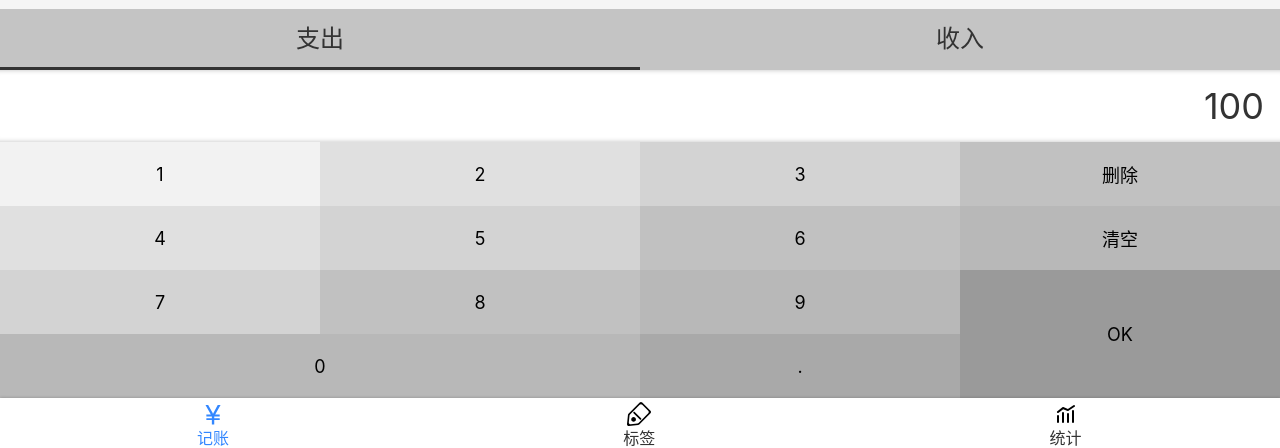
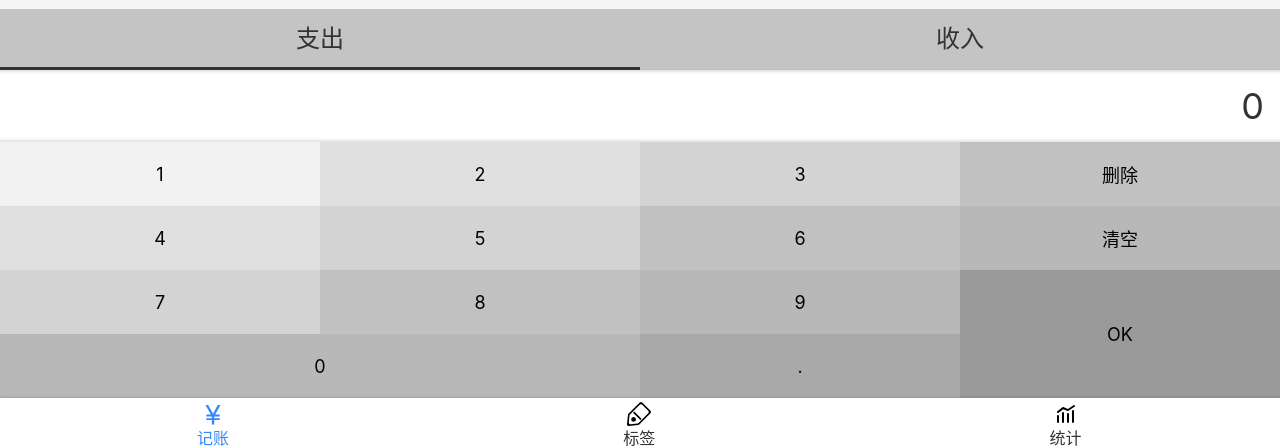
Before and after one commit to wxyhaha/ebill-2, a React app: page /#/money in a window 1280 px wide. Shown: the part 346-794 px from the top of the page. Built offline with nearby package versions, Linux system fonts and the light colour scheme.

Commit message:
numberPad部分功能完成

```diff
--- a/src/Money/CategorySection.tsx
+++ b/src/Money/CategorySection.tsx
@@ -37,7 +37,7 @@
     <Wrapper>
       <ul>
         {categoryList.map(c=>
-          <li className={category === c ? 'selected' : ''}
+          <li key={c} className={category === c ? 'selected' : ''}
               onClick={() => {setCategory(c);}}
           >{categoryMap[c]}
           </li>
--- a/src/Money/NumberPadSection.tsx
+++ b/src/Money/NumberPadSection.tsx
@@ -1,6 +1,7 @@
 import styled from 'styled-components';
+import React, {useState} from 'react';
 
-const NumberPadSection = styled.section`
+const Wrapper = styled.section`
   display: flex;
   flex-direction: column;
 
@@ -10,54 +11,123 @@
     line-height: 72px;
     text-align: right;
     padding: 0 16px;
-    box-shadow:inset 0 -5px 5px -5px rgba(0,0,0,0.25),
-               inset 0 5px 5px -5px rgba(0,0,0,0.25);
+    box-shadow: inset 0 -5px 5px -5px rgba(0, 0, 0, 0.25),
+    inset 0 5px 5px -5px rgba(0, 0, 0, 0.25);
   }
 
   > .pad {
-   >button{
+    > button {
       float: left;
       width: 25%;
       height: 64px;
       font-size: 18px;
-     border:none;
-     &.ok{
+      border: none;
+
+      &.ok {
         height: 128px;
         float: right;
       }
-     &.zero{
+
+      &.zero {
         width: 50%;
       }
-     &:nth-child(1){
+
+      &:nth-child(1) {
         background: #f2f2f2;
       }
+
       &:nth-child(2),
-     &:nth-child(5){
+      &:nth-child(5) {
         background: #e0e0e0;
       }
+
       &:nth-child(3),
       &:nth-child(6),
-     &:nth-child(9){
+      &:nth-child(9) {
         background: #d3d3d3;
       }
+
       &:nth-child(4),
       &:nth-child(7),
-     &:nth-child(10){
+      &:nth-child(10) {
         background: #c1c1c1;
       }
+
       &:nth-child(8),
       &:nth-child(11),
-     &:nth-child(13){
+      &:nth-child(13) {
         background: #b8b8b8;
       }
-     &:nth-child(12){
-       background: #9a9a9a ;
+
+      &:nth-child(12) {
+        background: #9a9a9a;
       }
-     &:nth-child(14){
+
+      &:nth-child(14) {
         background: #a9a9a9;
       }
     }
   }
 `;
 
+const NumberPadSection: React.FC = () => {
+  const [output,setOutput]=useState('0')
+  const onClickButtonWrapper=(e: React.MouseEvent)=>{
+    const text=(e.target as HTMLButtonElement).textContent
+    if(text===null){return;}
+    switch (text){
+      case '0':
+      case '1':
+      case '2':
+      case '3':
+      case '4':
+      case '5':
+      case '6':
+      case '7':
+      case '8':
+      case '9':
+      case '.':
+        if(output==='0'){
+          setOutput(text)
+        }else{
+          setOutput(output+text)
+        }
+        console.log(text);
+        break;
+      case '删除':
+        console.log('删除');
+        break;
+      case '清空':
+        console.log('清空');
+        break;
+      case 'OK':
+        console.log('确认');
+        break;
+    }
+  }
+  return (
+    <Wrapper>
+      <div className='output'>
+        {output}
+      </div>
+      <div className='pad clearfix' onClick={onClickButtonWrapper}>
+        <button>1</button>
+        <button>2</button>
+        <button>3</button>
+        <button>删除</button>
+        <button>4</button>
+        <button>5</button>
+        <button>6</button>
+        <button>清空</button>
+        <button>7</button>
+        <button>8</button>
+        <button>9</button>
+        <button className='ok'>OK</button>
+        <button className='zero'>0</button>
+        <button>.</button>
+      </div>
+    </Wrapper>
+  );
+};
+
 export default NumberPadSection;
--- a/src/views/Money.tsx
+++ b/src/views/Money.tsx
@@ -17,27 +17,7 @@
       <TagsSection/>
       <NotesSection/>
       <CategorySection/>
-      <NumberPadSection>
-        <div className='output'>
-          100
-        </div>
-        <div className='pad clearfix' >
-          <button>1</button>
-          <button>2</button>
-          <button>3</button>
-          <button>删除</button>
-          <button>4</button>
-          <button>5</button>
-          <button>6</button>
-          <button>清空</button>
-          <button>7</button>
-          <button>8</button>
-          <button>9</button>
-          <button className='ok'>OK</button>
-          <button className='zero'>0</button>
-          <button>.</button>
-        </div>
-      </NumberPadSection>
+      <NumberPadSection/>
     </MyLayout>
   );
 }
```
Lines whose indentation alone changed are shown as unchanged.
